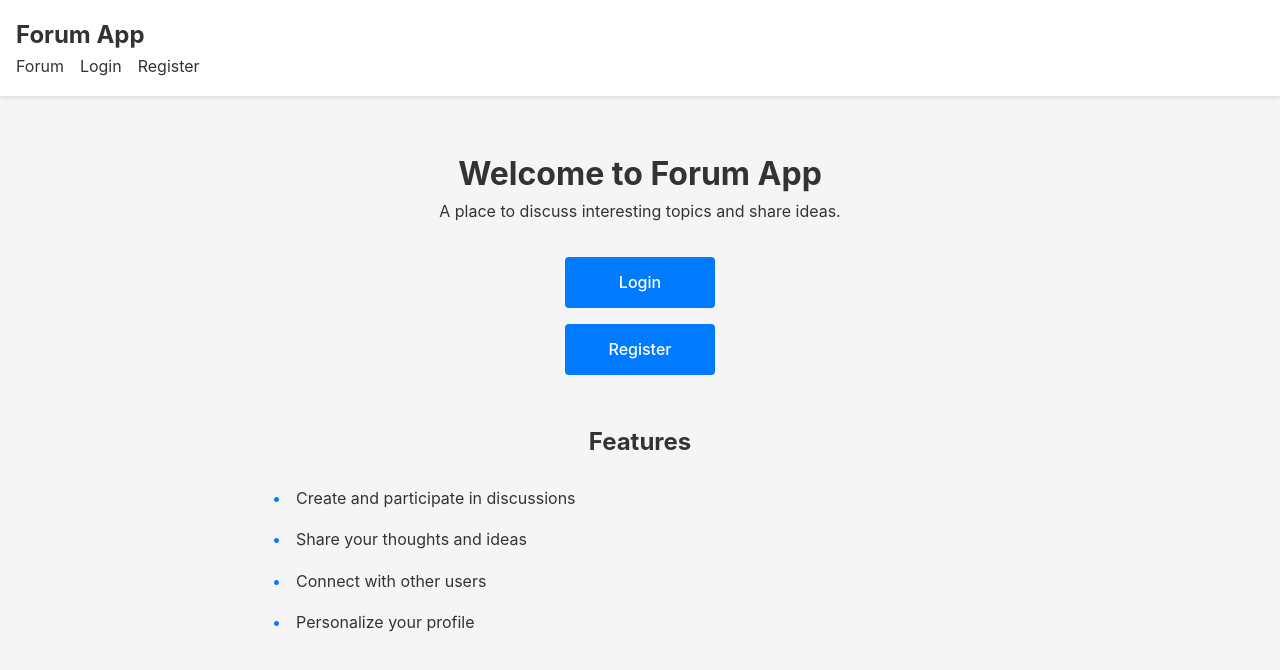
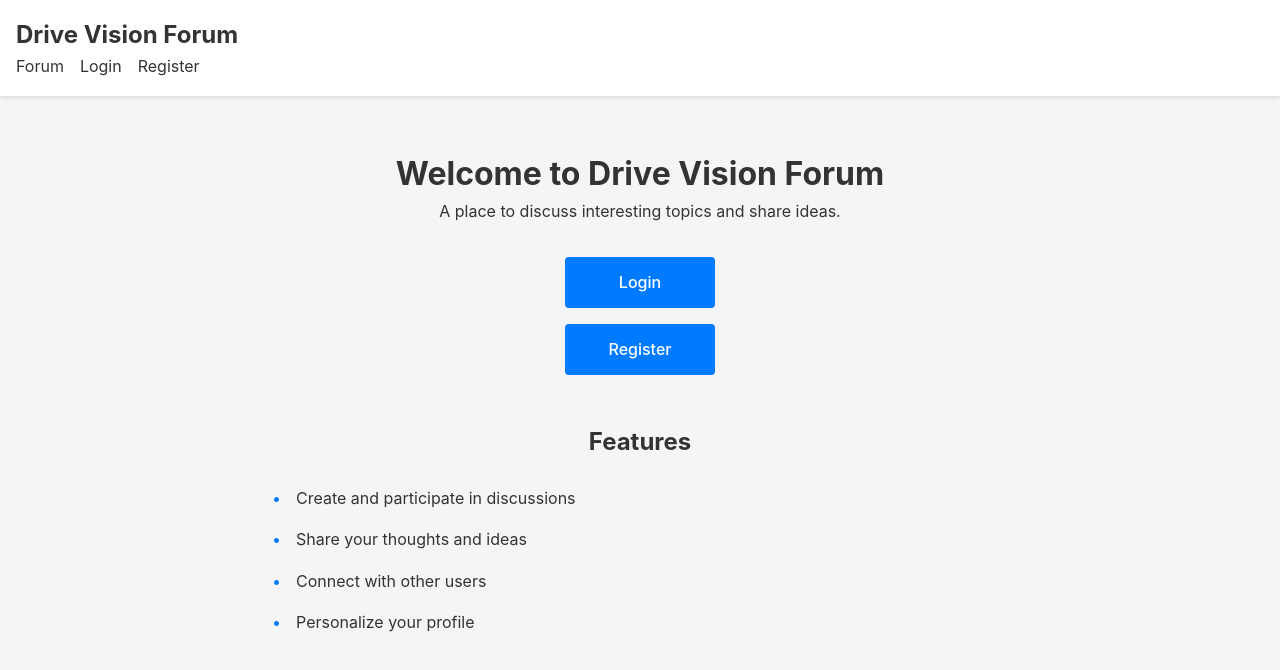
Before and after one commit to HelloStudentWorld/project5-desktop-forum, a React (Create React App) app in the folder client/: page / in a window 1280 px wide. Shown: the top 670 px of the page. Built offline with nearby package versions, Linux system fonts and the light colour scheme; no server answers.

Commit message:
refactor: rename forum to Drive Vision Forum

```diff
--- a/client/public/index.html
+++ b/client/public/index.html
@@ -4,8 +4,8 @@
     <meta charset="utf-8" />
     <meta name="viewport" content="width=device-width, initial-scale=1" />
     <meta name="theme-color" content="#000000" />
-    <meta name="description" content="Forum Application" />
-    <title>Forum App</title>
+    <meta name="description" content="Drive Vision Forumlication" />
+    <title>Drive Vision Forum</title>
   </head>
   <body>
     <noscript>You need to enable JavaScript to run this app.</noscript>
--- a/client/src/components/layout/Navbar.js
+++ b/client/src/components/layout/Navbar.js
@@ -16,7 +16,7 @@ const Navbar = () => {
   return (
     <nav className="navbar">
       <div className="navbar-brand">
-        <Link to="/">Forum App</Link>
+        <Link to="/">Drive Vision Forum</Link>
       </div>
       <div className="navbar-menu">
         <Link to="/forum">Forum</Link>
--- a/client/src/components/pages/Home.js
+++ b/client/src/components/pages/Home.js
@@ -17,7 +17,7 @@ const Home = () => {
 
   return (
     <div className="home-container">
-      <h1>Welcome to Forum App</h1>
+      <h1>Welcome to Drive Vision Forum</h1>
       <p>A place to discuss interesting topics and share ideas.</p>
 
       <div className="cta-container">
--- a/package.json
+++ b/package.json
@@ -1,7 +1,7 @@
 {
   "name": "forum-app",
   "version": "1.0.0",
-  "description": "Forum Application with React frontend and Express backend",
+  "description": "Drive Vision Forum with React frontend and Express backend",
   "main": "backend/server.js",
   "scripts": {
     "start": "cd backend && npm start",
```
Also changed, not shown: 1 other file (tests, documents, lock files or other folders).
